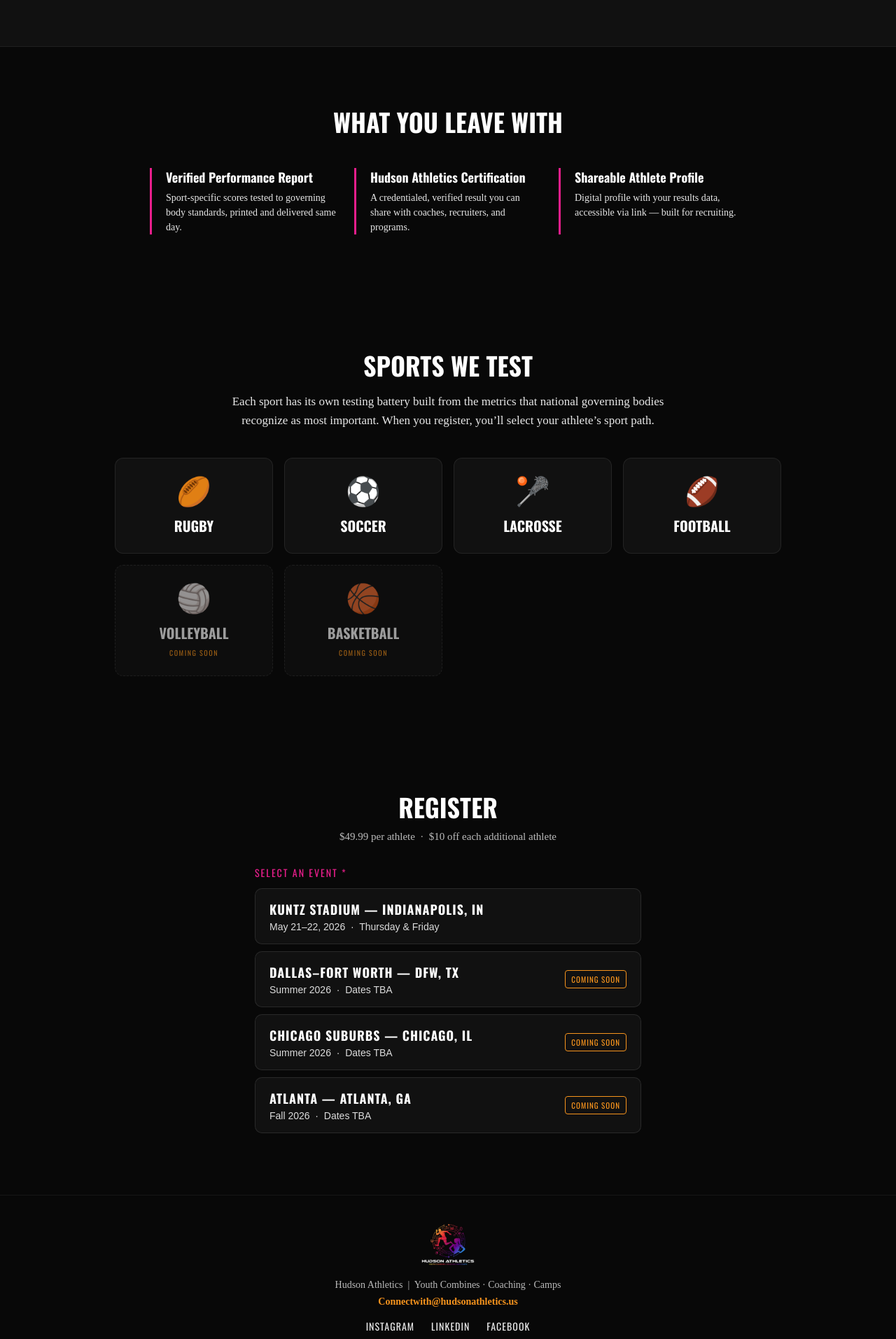
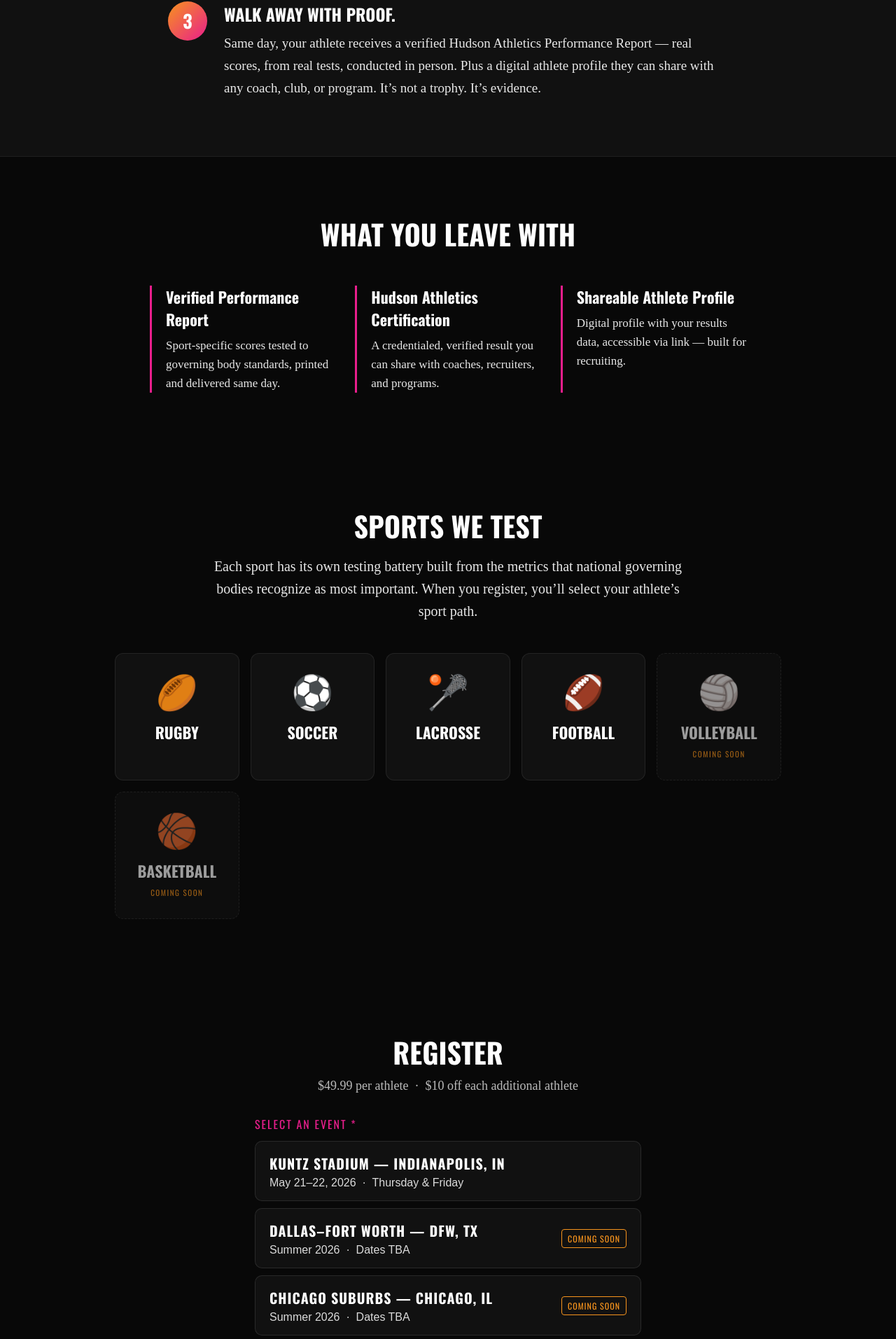
Before and after one commit to beldockmel-ops/hudson-athletics, a Next.js app: page / in a window 1280 px wide. Shown: the part 1536-3449 px from the top of the page at 70% size. Built offline with nearby package versions, Linux system fonts and the light colour scheme.

Commit message:
Update page.js

```diff
--- a/app/page.js
+++ b/app/page.js
@@ -70,7 +70,7 @@
   padding: "14px 16px",
   color: BRAND.white,
   fontFamily: "Source Sans 3, sans-serif",
-  fontSize: 16,
+  fontSize: 17,
   outline: "none",
   boxSizing: "border-box",
 };
@@ -138,16 +138,16 @@
   return (
     <section style={{ padding: "80px 24px", background: BRAND.card, borderTop: "1px solid rgba(255,255,255,0.06)", borderBottom: "1px solid rgba(255,255,255,0.06)" }}>
       <div style={{ maxWidth: 800, margin: "0 auto" }}>
-        <h2 style={{ fontFamily: "Oswald, sans-serif", fontSize: 36, color: BRAND.white, textTransform: "uppercase", marginBottom: 40, textAlign: "center" }}>How It Works</h2>
-        <div style={{ display: "flex", flexDirection: "column", gap: 36 }}>
+        <h2 style={{ fontFamily: "Oswald, sans-serif", fontSize: 40, color: BRAND.white, textTransform: "uppercase", marginBottom: 48, textAlign: "center" }}>How It Works</h2>
+        <div style={{ display: "flex", flexDirection: "column", gap: 40 }}>
           {steps.map(s => (
-            <div key={s.num} style={{ display: "flex", gap: 20, alignItems: "flex-start" }}>
-              <div style={{ minWidth: 48, height: 48, borderRadius: "50%", background: `linear-gradient(135deg, ${BRAND.orange}, ${BRAND.pink})`, display: "flex", alignItems: "center", justifyContent: "center", fontFamily: "Oswald, sans-serif", fontSize: 22, fontWeight: 700, color: "#fff", flexShrink: 0 }}>
+            <div key={s.num} style={{ display: "flex", gap: 24, alignItems: "flex-start" }}>
+              <div style={{ minWidth: 56, height: 56, borderRadius: "50%", background: `linear-gradient(135deg, ${BRAND.orange}, ${BRAND.pink})`, display: "flex", alignItems: "center", justifyContent: "center", fontFamily: "Oswald, sans-serif", fontSize: 26, fontWeight: 700, color: "#fff", flexShrink: 0 }}>
                 {s.num}
               </div>
               <div>
-                <h3 style={{ fontFamily: "Oswald, sans-serif", fontSize: 20, color: BRAND.white, textTransform: "uppercase", marginBottom: 8 }}>{s.title}</h3>
-                <p style={{ fontFamily: "Source Sans 3, sans-serif", fontSize: 16, color: BRAND.light, lineHeight: 1.7 }}>{s.text}</p>
+                <h3 style={{ fontFamily: "Oswald, sans-serif", fontSize: 24, color: BRAND.white, textTransform: "uppercase", marginBottom: 8 }}>{s.title}</h3>
+                <p style={{ fontFamily: "Source Sans 3, sans-serif", fontSize: 19, color: BRAND.light, lineHeight: 1.7 }}>{s.text}</p>
               </div>
             </div>
           ))}
@@ -171,22 +171,22 @@
 
   return (
     <section style={{ padding: "80px 24px", maxWidth: 1000, margin: "0 auto" }}>
-      <h2 style={{ fontFamily: "Oswald, sans-serif", fontSize: 36, color: BRAND.white, textTransform: "uppercase", marginBottom: 12, textAlign: "center" }}>Sports We Test</h2>
-      <p style={{ fontFamily: "Source Sans 3, sans-serif", fontSize: 17, color: BRAND.light, textAlign: "center", maxWidth: 650, margin: "0 auto 40px", lineHeight: 1.6 }}>
+      <h2 style={{ fontFamily: "Oswald, sans-serif", fontSize: 40, color: BRAND.white, textTransform: "uppercase", marginBottom: 12, textAlign: "center" }}>Sports We Test</h2>
+      <p style={{ fontFamily: "Source Sans 3, sans-serif", fontSize: 20, color: BRAND.light, textAlign: "center", maxWidth: 700, margin: "0 auto 44px", lineHeight: 1.6 }}>
         Each sport has its own testing battery built from the metrics that national governing bodies recognize as most important. When you register, you&rsquo;ll select your athlete&rsquo;s sport path.
       </p>
-      <div style={{ display: "grid", gridTemplateColumns: "repeat(auto-fit, minmax(180px, 1fr))", gap: 16 }}>
+      <div style={{ display: "grid", gridTemplateColumns: "repeat(auto-fit, minmax(160px, 1fr))", gap: 16 }}>
         {activeSports.map(s => (
-          <div key={s.name} style={{ background: BRAND.card, border: "1px solid rgba(255,255,255,0.08)", borderRadius: 12, padding: 24, textAlign: "center" }}>
-            <div style={{ fontSize: 40, marginBottom: 10 }}>{s.icon}</div>
-            <h3 style={{ fontFamily: "Oswald, sans-serif", fontSize: 20, color: BRAND.white, textTransform: "uppercase", marginBottom: 0 }}>{s.name}</h3>
+          <div key={s.name} style={{ background: BRAND.card, border: "1px solid rgba(255,255,255,0.08)", borderRadius: 12, padding: 28, textAlign: "center" }}>
+            <div style={{ fontSize: 48, marginBottom: 12 }}>{s.icon}</div>
+            <h3 style={{ fontFamily: "Oswald, sans-serif", fontSize: 22, color: BRAND.white, textTransform: "uppercase", marginBottom: 0 }}>{s.name}</h3>
           </div>
         ))}
         {comingSoonSports.map(s => (
-          <div key={s.name} style={{ background: BRAND.card, border: "1px dashed rgba(255,255,255,0.12)", borderRadius: 12, padding: 24, textAlign: "center", opacity: 0.6 }}>
-            <div style={{ fontSize: 40, marginBottom: 10 }}>{s.icon}</div>
-            <h3 style={{ fontFamily: "Oswald, sans-serif", fontSize: 20, color: BRAND.white, textTransform: "uppercase", marginBottom: 4 }}>{s.name}</h3>
-            <span style={{ fontFamily: "Oswald, sans-serif", fontSize: 10, color: BRAND.orange, textTransform: "uppercase", letterSpacing: 1.5 }}>Coming Soon</span>
+          <div key={s.name} style={{ background: BRAND.card, border: "1px dashed rgba(255,255,255,0.12)", borderRadius: 12, padding: 28, textAlign: "center", opacity: 0.6 }}>
+            <div style={{ fontSize: 48, marginBottom: 12 }}>{s.icon}</div>
+            <h3 style={{ fontFamily: "Oswald, sans-serif", fontSize: 22, color: BRAND.white, textTransform: "uppercase", marginBottom: 6 }}>{s.name}</h3>
+            <span style={{ fontFamily: "Oswald, sans-serif", fontSize: 11, color: BRAND.orange, textTransform: "uppercase", letterSpacing: 1.5 }}>Coming Soon</span>
           </div>
         ))}
       </div>
@@ -202,12 +202,12 @@
   ];
   return (
     <section style={{ padding: "80px 24px", maxWidth: 900, margin: "0 auto" }}>
-      <h2 style={{ fontFamily: "Oswald, sans-serif", fontSize: 36, color: BRAND.white, textTransform: "uppercase", marginBottom: 40, textAlign: "center" }}>What You Leave With</h2>
-      <div style={{ display: "grid", gridTemplateColumns: "repeat(auto-fit, minmax(260px, 1fr))", gap: 24 }}>
+      <h2 style={{ fontFamily: "Oswald, sans-serif", fontSize: 40, color: BRAND.white, textTransform: "uppercase", marginBottom: 44, textAlign: "center" }}>What You Leave With</h2>
+      <div style={{ display: "grid", gridTemplateColumns: "repeat(auto-fit, minmax(260px, 1fr))", gap: 28 }}>
         {items.map((it, i) => (
           <div key={i} style={{ borderLeft: `3px solid ${BRAND.pink}`, paddingLeft: 20 }}>
-            <h3 style={{ fontFamily: "Oswald, sans-serif", fontSize: 18, color: BRAND.white, marginBottom: 6 }}>{it.title}</h3>
-            <p style={{ fontFamily: "Source Sans 3, sans-serif", fontSize: 14, color: BRAND.light, lineHeight: 1.5 }}>{it.desc}</p>
+            <h3 style={{ fontFamily: "Oswald, sans-serif", fontSize: 22, color: BRAND.white, marginBottom: 8 }}>{it.title}</h3>
+            <p style={{ fontFamily: "Source Sans 3, sans-serif", fontSize: 17, color: BRAND.light, lineHeight: 1.6 }}>{it.desc}</p>
           </div>
         ))}
       </div>
@@ -285,16 +285,16 @@
     setLoading(false);
   };
 
-  const sectionLabel = { fontFamily: "Oswald, sans-serif", fontSize: 14, color: BRAND.pink, textTransform: "uppercase", letterSpacing: 2, marginBottom: 12, marginTop: 28 };
+  const sectionLabel = { fontFamily: "Oswald, sans-serif", fontSize: 16, color: BRAND.pink, textTransform: "uppercase", letterSpacing: 2, marginBottom: 12, marginTop: 28 };
 
   if (submitted) {
     return (
       <section id="register" style={{ padding: "80px 24px", maxWidth: 600, margin: "0 auto", textAlign: "center" }}>
-        <h2 style={{ fontFamily: "Oswald, sans-serif", fontSize: 36, color: BRAND.white, textTransform: "uppercase", marginBottom: 16 }}>You're On the List!</h2>
+        <h2 style={{ fontFamily: "Oswald, sans-serif", fontSize: 40, color: BRAND.white, textTransform: "uppercase", marginBottom: 16 }}>You're On the List!</h2>
         <p style={{ fontFamily: "Source Sans 3, sans-serif", fontSize: 18, color: BRAND.light, marginBottom: 8 }}>
           We'll notify you as soon as dates are confirmed for <span style={{ color: BRAND.orange, fontWeight: 600 }}>{event?.location}</span>.
         </p>
-        <p style={{ fontFamily: "Source Sans 3, sans-serif", fontSize: 15, color: BRAND.muted }}>Keep an eye on your inbox — early registrants get first access.</p>
+        <p style={{ fontFamily: "Source Sans 3, sans-serif", fontSize: 17, color: BRAND.muted }}>Keep an eye on your inbox — early registrants get first access.</p>
         <button onClick={() => { setSubmitted(false); setSelectedEvent(null); setParent({ firstName: "", lastName: "", email: "", phone: "" }); }}
           style={{ marginTop: 32, background: "none", border: `1px solid rgba(255,255,255,0.2)`, borderRadius: 8, padding: "12px 32px", color: BRAND.light, fontFamily: "Oswald, sans-serif", fontSize: 15, cursor: "pointer", textTransform: "uppercase", letterSpacing: 1 }}>
           Register for Another Event
@@ -305,8 +305,8 @@
 
   return (
     <section id="register" style={{ padding: "80px 24px", maxWidth: 600, margin: "0 auto" }}>
-      <h2 style={{ fontFamily: "Oswald, sans-serif", fontSize: 36, color: BRAND.white, textTransform: "uppercase", marginBottom: 8, textAlign: "center" }}>Register</h2>
-      <p style={{ fontFamily: "Source Sans 3, sans-serif", fontSize: 15, color: BRAND.muted, textAlign: "center", marginBottom: 32 }}>$49.99 per athlete &nbsp;·&nbsp; $10 off each additional athlete</p>
+      <h2 style={{ fontFamily: "Oswald, sans-serif", fontSize: 40, color: BRAND.white, textTransform: "uppercase", marginBottom: 8, textAlign: "center" }}>Register</h2>
+      <p style={{ fontFamily: "Source Sans 3, sans-serif", fontSize: 18, color: BRAND.muted, textAlign: "center", marginBottom: 32 }}>$49.99 per athlete &nbsp;·&nbsp; $10 off each additional athlete</p>
 
       {/* Step 1: Select Event */}
       <p style={sectionLabel}>Select an Event *</p>
@@ -316,15 +316,15 @@
             style={{ background: selectedEvent === ev.id ? `linear-gradient(135deg, ${BRAND.orange}, ${BRAND.pink})` : BRAND.card, color: BRAND.white, border: selectedEvent === ev.id ? "none" : "1px solid rgba(255,255,255,0.1)", borderRadius: 10, padding: "16px 20px", cursor: "pointer", transition: "all 0.2s", textAlign: "left", position: "relative" }}>
             <div style={{ display: "flex", justifyContent: "space-between", alignItems: "center" }}>
               <div>
-                <div style={{ fontFamily: "Oswald, sans-serif", fontSize: 18, fontWeight: 700, textTransform: "uppercase", letterSpacing: 1 }}>
+                <div style={{ fontFamily: "Oswald, sans-serif", fontSize: 20, fontWeight: 700, textTransform: "uppercase", letterSpacing: 1 }}>
                   {ev.location} — {ev.city}
                 </div>
-                <div style={{ fontFamily: "Source Sans 3, sans-serif", fontSize: 14, marginTop: 4, opacity: 0.85 }}>
+                <div style={{ fontFamily: "Source Sans 3, sans-serif", fontSize: 16, marginTop: 4, opacity: 0.85 }}>
                   {ev.dates} &nbsp;·&nbsp; {ev.dateLabel}
                 </div>
               </div>
               {ev.status === "coming_soon" && (
-                <span style={{ fontFamily: "Oswald, sans-serif", fontSize: 11, color: selectedEvent === ev.id ? "#fff" : BRAND.orange, border: `1px solid ${selectedEvent === ev.id ? "rgba(255,255,255,0.4)" : BRAND.orange}`, borderRadius: 4, padding: "4px 8px", textTransform: "uppercase", letterSpacing: 1, whiteSpace: "nowrap" }}>Coming Soon</span>
+                <span style={{ fontFamily: "Oswald, sans-serif", fontSize: 12, color: selectedEvent === ev.id ? "#fff" : BRAND.orange, border: `1px solid ${selectedEvent === ev.id ? "rgba(255,255,255,0.4)" : BRAND.orange}`, borderRadius: 4, padding: "4px 8px", textTransform: "uppercase", letterSpacing: 1, whiteSpace: "nowrap" }}>Coming Soon</span>
               )}
             </div>
           </button>
@@ -335,7 +335,7 @@
         <>
           {/* Interest form for coming soon events */}
           <div style={{ background: "rgba(247,148,29,0.06)", border: `1px solid rgba(247,148,29,0.2)`, borderRadius: 10, padding: 20, marginTop: 20, marginBottom: 8 }}>
-            <p style={{ fontFamily: "Source Sans 3, sans-serif", fontSize: 15, color: BRAND.light, lineHeight: 1.6, marginBottom: 0 }}>
+            <p style={{ fontFamily: "Source Sans 3, sans-serif", fontSize: 18, color: BRAND.light, lineHeight: 1.6, marginBottom: 0 }}>
               We're finalizing dates and venue for <span style={{ color: BRAND.orange, fontWeight: 600 }}>{event.location}</span>. Drop your info below and you'll be the first to know when registration opens — plus early access before we go public.
             </p>
           </div>
@@ -354,7 +354,7 @@
             style={{ width: "100%", background: valid ? `linear-gradient(135deg, ${BRAND.orange}, ${BRAND.pink})` : "#333", color: "#fff", border: "none", padding: "16px", borderRadius: 8, fontFamily: "Oswald, sans-serif", fontWeight: 700, fontSize: 18, letterSpacing: 1.5, textTransform: "uppercase", cursor: valid ? "pointer" : "not-allowed", opacity: loading ? 0.6 : 1 }}>
             {loading ? "Submitting..." : "Get First Access"}
           </button>
-          {status && <p style={{ fontFamily: "Source Sans 3, sans-serif", fontSize: 14, color: BRAND.orange, marginTop: 16, textAlign: "center", lineHeight: 1.5 }}>{status}</p>}
+          {status && <p style={{ fontFamily: "Source Sans 3, sans-serif", fontSize: 16, color: BRAND.orange, marginTop: 16, textAlign: "center", lineHeight: 1.5 }}>{status}</p>}
         </>
       )}
 
@@ -376,7 +376,7 @@
             <div key={idx} style={{ background: BRAND.card, border: "1px solid rgba(255,255,255,0.08)", borderRadius: 12, padding: 20, marginTop: 20 }}>
               <div style={{ display: "flex", justifyContent: "space-between", alignItems: "center", marginBottom: 12 }}>
                 <p style={{ ...sectionLabel, margin: 0 }}>
-                  Athlete {idx + 1} {idx > 0 && <span style={{ fontFamily: "Source Sans 3, sans-serif", fontSize: 12, color: BRAND.orange, textTransform: "none", letterSpacing: 0 }}>($10 multi-athlete discount applied)</span>}
+                  Athlete {idx + 1} {idx > 0 && <span style={{ fontFamily: "Source Sans 3, sans-serif", fontSize: 14, color: BRAND.orange, textTransform: "none", letterSpacing: 0 }}>($10 multi-athlete discount applied)</span>}
                 </p>
                 {athletes.length > 1 && (
                   <button onClick={() => removeAthlete(idx)} style={{ background: "none", border: "none", color: BRAND.muted, cursor: "pointer", fontFamily: "Source Sans 3, sans-serif", fontSize: 13 }}>✕ Remove</button>
@@ -388,27 +388,27 @@
               </div>
               <input placeholder="Athlete Age (12–21) *" type="number" min="12" max="21" value={ath.age} onChange={e => updateAthlete(idx, "age", e.target.value)} style={{ ...inputStyle, marginBottom: 14 }} />
 
-              <p style={{ fontFamily: "Oswald, sans-serif", fontSize: 12, color: BRAND.light, textTransform: "uppercase", letterSpacing: 1.5, marginBottom: 8 }}>Sport Path *</p>
+              <p style={{ fontFamily: "Oswald, sans-serif", fontSize: 14, color: BRAND.light, textTransform: "uppercase", letterSpacing: 1.5, marginBottom: 8 }}>Sport Path *</p>
               <div style={{ display: "grid", gridTemplateColumns: `repeat(${availableSports.length > 2 ? 2 : availableSports.length}, 1fr)`, gap: 8 }}>
                 {availableSports.map(s => (
                   <button key={s.name} onClick={() => updateAthlete(idx, "sport", s.name)}
-                    style={{ background: ath.sport === s.name ? `linear-gradient(135deg, ${BRAND.orange}, ${BRAND.pink})` : "rgba(255,255,255,0.04)", color: BRAND.white, border: ath.sport === s.name ? "none" : "1px solid rgba(255,255,255,0.1)", borderRadius: 8, padding: "12px 6px", fontFamily: "Oswald, sans-serif", fontSize: 14, fontWeight: 600, cursor: "pointer", transition: "all 0.2s", textTransform: "uppercase", letterSpacing: 0.5 }}>
+                    style={{ background: ath.sport === s.name ? `linear-gradient(135deg, ${BRAND.orange}, ${BRAND.pink})` : "rgba(255,255,255,0.04)", color: BRAND.white, border: ath.sport === s.name ? "none" : "1px solid rgba(255,255,255,0.1)", borderRadius: 8, padding: "12px 6px", fontFamily: "Oswald, sans-serif", fontSize: 16, fontWeight: 600, cursor: "pointer", transition: "all 0.2s", textTransform: "uppercase", letterSpacing: 0.5 }}>
                     {s.icon} {s.name}
                   </button>
                 ))}
               </div>
-              <p style={{ fontFamily: "Source Sans 3, sans-serif", fontSize: 13, color: BRAND.muted, textAlign: "right", marginTop: 10 }}>
+              <p style={{ fontFamily: "Source Sans 3, sans-serif", fontSize: 15, color: BRAND.muted, textAlign: "right", marginTop: 10 }}>
                 {idx === 0 ? `$${FIRST_PRICE}` : `$${ADDITIONAL_PRICE}`}
               </p>
             </div>
           ))}
 
-          <button onClick={addAthlete} style={{ width: "100%", marginTop: 16, background: "none", border: "1px dashed rgba(255,255,255,0.2)", borderRadius: 8, padding: "14px", color: BRAND.light, fontFamily: "Oswald, sans-serif", fontSize: 15, fontWeight: 600, cursor: "pointer", textTransform: "uppercase", letterSpacing: 1 }}>
+          <button onClick={addAthlete} style={{ width: "100%", marginTop: 16, background: "none", border: "1px dashed rgba(255,255,255,0.2)", borderRadius: 8, padding: "14px", color: BRAND.light, fontFamily: "Oswald, sans-serif", fontSize: 17, fontWeight: 600, cursor: "pointer", textTransform: "uppercase", letterSpacing: 1 }}>
             + Add Another Athlete ($39.99)
           </button>
 
           <div style={{ marginTop: 24, padding: "16px 20px", background: "rgba(247,148,29,0.08)", border: "1px solid rgba(247,148,29,0.25)", borderRadius: 8, display: "flex", justifyContent: "space-between", alignItems: "center" }}>
-            <span style={{ fontFamily: "Oswald, sans-serif", fontSize: 16, color: BRAND.light, textTransform: "uppercase", letterSpacing: 1 }}>
+            <span style={{ fontFamily: "Oswald, sans-serif", fontSize: 18, color: BRAND.light, textTransform: "uppercase", letterSpacing: 1 }}>
               {athletes.length} athlete{athletes.length > 1 ? "s" : ""} — Total
             </span>
             <span style={{ fontFamily: "Oswald, sans-serif", fontSize: 24, fontWeight: 700, color: BRAND.orange }}>
@@ -421,7 +421,7 @@
             {loading ? "Processing..." : `Register & Pay — $${total.toFixed(2)}`}
           </button>
 
-          {status && <p style={{ fontFamily: "Source Sans 3, sans-serif", fontSize: 14, color: BRAND.orange, marginTop: 16, textAlign: "center", lineHeight: 1.5 }}>{status}</p>}
+          {status && <p style={{ fontFamily: "Source Sans 3, sans-serif", fontSize: 16, color: BRAND.orange, marginTop: 16, textAlign: "center", lineHeight: 1.5 }}>{status}</p>}
         </>
       )}
     </section>
@@ -432,16 +432,16 @@
   return (
     <footer style={{ padding: "40px 24px", borderTop: "1px solid rgba(255,255,255,0.06)", textAlign: "center" }}>
       <img src="/logo.png" alt="Hudson Athletics" style={{ height: 60, marginBottom: 16 }} />
-      <p style={{ fontFamily: "Source Sans 3, sans-serif", fontSize: 14, color: BRAND.muted }}>
+      <p style={{ fontFamily: "Source Sans 3, sans-serif", fontSize: 15, color: BRAND.muted }}>
         Hudson Athletics &nbsp;|&nbsp; Youth Combines · Coaching · Camps
       </p>
-      <p style={{ fontFamily: "Source Sans 3, sans-serif", fontSize: 14, marginTop: 8 }}>
+      <p style={{ fontFamily: "Source Sans 3, sans-serif", fontSize: 15, marginTop: 8 }}>
         <a href="mailto:Connectwith@hudsonathletics.us" style={{ color: BRAND.orange, textDecoration: "none", fontWeight: 600 }}>Connectwith@hudsonathletics.us</a>
       </p>
       <div style={{ display: "flex", justifyContent: "center", gap: 24, marginTop: 16 }}>
-        <a href="https://www.instagram.com/hudsonathleticscombines" target="_blank" rel="noopener noreferrer" style={{ color: BRAND.light, textDecoration: "none", fontFamily: "Oswald, sans-serif", fontSize: 14, letterSpacing: 1, textTransform: "uppercase" }}>Instagram</a>
-        <a href="https://www.linkedin.com/company/114274192/" target="_blank" rel="noopener noreferrer" style={{ color: BRAND.light, textDecoration: "none", fontFamily: "Oswald, sans-serif", fontSize: 14, letterSpacing: 1, textTransform: "uppercase" }}>LinkedIn</a>
-        <a href="https://www.facebook.com/profile.php?id=61572339454448" target="_blank" rel="noopener noreferrer" style={{ color: BRAND.light, textDecoration: "none", fontFamily: "Oswald, sans-serif", fontSize: 14, letterSpacing: 1, textTransform: "uppercase" }}>Facebook</a>
+        <a href="https://www.instagram.com/hudsonathleticscombines" target="_blank" rel="noopener noreferrer" style={{ color: BRAND.light, textDecoration: "none", fontFamily: "Oswald, sans-serif", fontSize: 15, letterSpacing: 1, textTransform: "uppercase" }}>Instagram</a>
+        <a href="https://www.linkedin.com/company/114274192/" target="_blank" rel="noopener noreferrer" style={{ color: BRAND.light, textDecoration: "none", fontFamily: "Oswald, sans-serif", fontSize: 15, letterSpacing: 1, textTransform: "uppercase" }}>LinkedIn</a>
+        <a href="https://www.facebook.com/profile.php?id=61572339454448" target="_blank" rel="noopener noreferrer" style={{ color: BRAND.light, textDecoration: "none", fontFamily: "Oswald, sans-serif", fontSize: 15, letterSpacing: 1, textTransform: "uppercase" }}>Facebook</a>
       </div>
       <p style={{ fontFamily: "Source Sans 3, sans-serif", fontSize: 12, color: "rgba(255,255,255,0.25)", marginTop: 8 }}>
         © 2026 Hudson Athletics LLC. All rights reserved.
```
